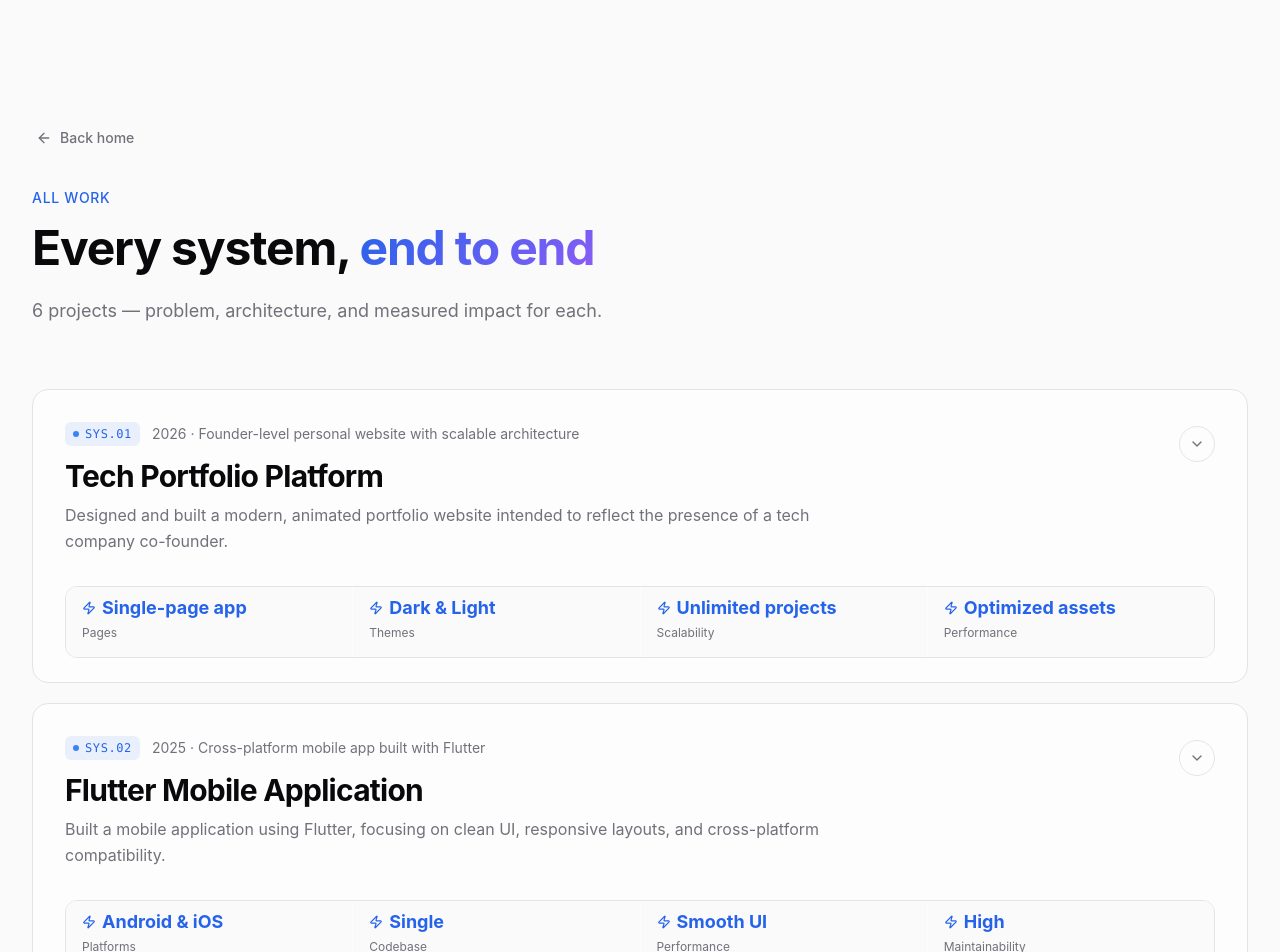
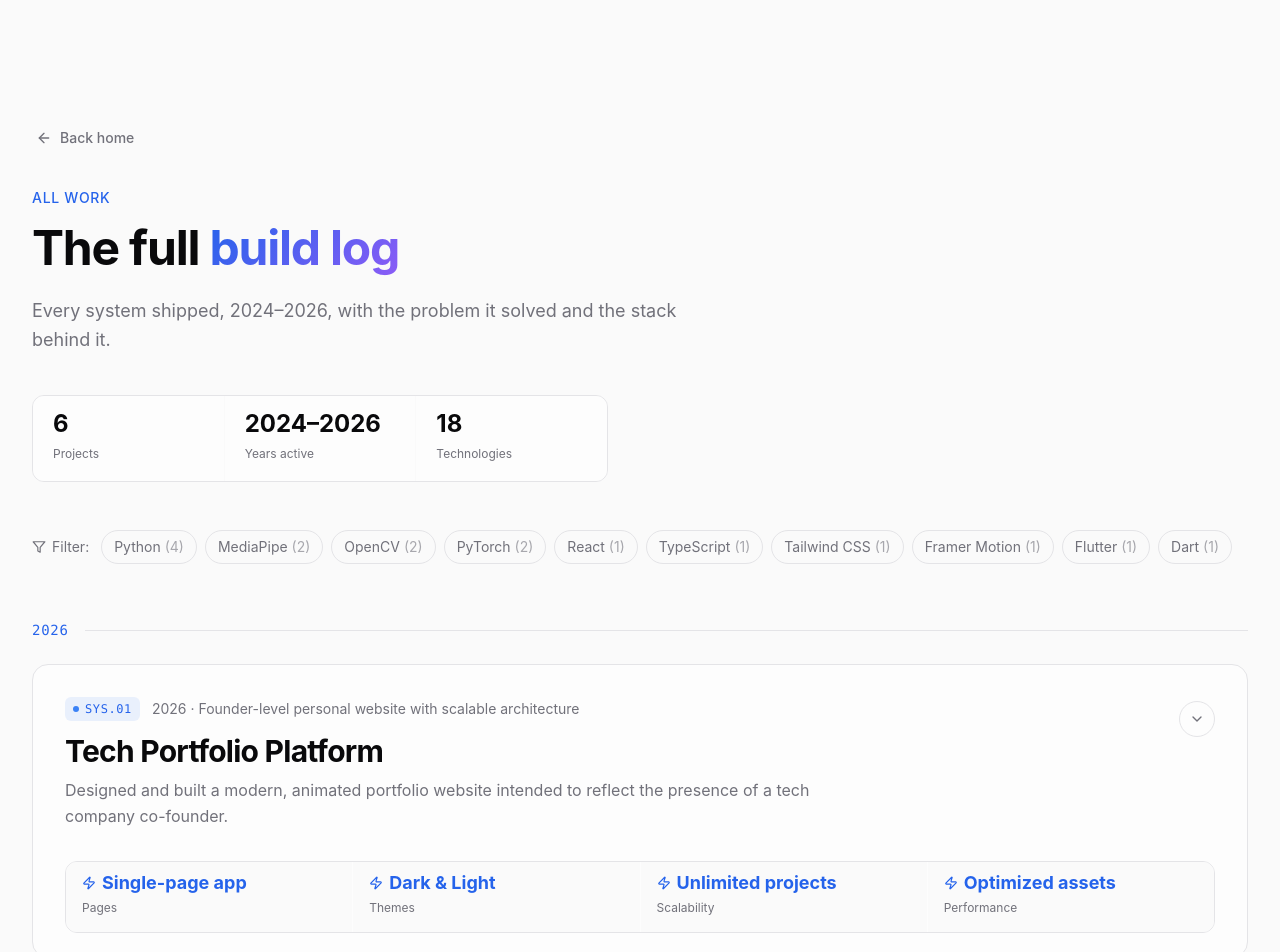
Before and after one commit to chris008123/portfolio, a Next.js app: page /projects in a window 1280 px wide. Shown: the top 952 px of the page. Built offline with nearby package versions, Linux system fonts and the light colour scheme.

Commit message:
Refactoring pages

```diff
--- a/src/app/projects/page.tsx
+++ b/src/app/projects/page.tsx
@@ -1,21 +1,60 @@
-// Save this file as: app/projects/page.tsx
+// Save this file as: src/app/projects/page.tsx
 
-import type { Metadata } from 'next'
+'use client'
+
+import { useMemo, useState } from 'react'
 import Link from 'next/link'
-import { ArrowLeft } from 'lucide-react'
+import { motion } from 'framer-motion'
+import { ArrowLeft, Filter, X } from 'lucide-react'
 import projectsData from '@/data/projects.json'
 import ProjectCard, { Project } from '@/components/ProjectCard'
 
-export const metadata: Metadata = {
-  title: 'Projects | Chris Aidoo',
-  description: 'A full look at the systems and products Chris Aidoo has built and shipped.',
+const containerVariants = {
+  hidden: {},
+  visible: { transition: { staggerChildren: 0.06 } },
+}
+
+const itemVariants = {
+  hidden: { opacity: 0, y: 20 },
+  visible: {
+    opacity: 1,
+    y: 0,
+    transition: { duration: 0.45, ease: [0.22, 1, 0.36, 1] },
+  },
 }
 
 export default function ProjectsPage() {
   const projects: Project[] = projectsData.projects as Project[]
+  const [activeTech, setActiveTech] = useState<string | null>(null)
+
+  // Every distinct technology across all projects, sorted by how often it appears
+  const techFrequency = useMemo(() => {
+    const counts = new Map<string, number>()
+    projects.forEach((p) => p.tech.forEach((t) => counts.set(t, (counts.get(t) ?? 0) + 1)))
+    return Array.from(counts.entries()).sort((a, b) => b[1] - a[1])
+  }, [projects])
+
+  const filteredProjects = useMemo(() => {
+    if (!activeTech) return projects
+    return projects.filter((p) => p.tech.includes(activeTech))
+  }, [projects, activeTech])
+
+  // Group by year, most recent first
+  const groupedByYear = useMemo(() => {
+    const groups = new Map<string, Project[]>()
+    filteredProjects.forEach((p) => {
+      const list = groups.get(p.year) ?? []
+      list.push(p)
+      groups.set(p.year, list)
+    })
+    return Array.from(groups.entries()).sort((a, b) => Number(b[0]) - Number(a[0]))
+  }, [filteredProjects])
+
+  const years = projects.map((p) => Number(p.year)).filter((n) => !Number.isNaN(n))
+  const yearSpan = years.length > 0 ? `${Math.min(...years)}–${Math.max(...years)}` : ''
 
   return (
-    <main className="py-24 lg:py-32">
+    <main className="py-24 lg:py-32 min-h-screen">
       <div className="max-w-7xl mx-auto px-6 lg:px-8">
         <Link
           href="/#projects"
@@ -25,23 +64,102 @@ export default function ProjectsPage() {
           Back home
         </Link>
 
-        <div className="mb-16">
+        {/* Header */}
+        <div className="mb-10">
           <span className="text-sm font-medium text-blue-600 dark:text-blue-400 uppercase tracking-wider mb-4 block">
             All Work
           </span>
           <h1 className="text-4xl lg:text-5xl font-bold mb-6 tracking-tight">
-            Every system, <span className="gradient-text">end to end</span>
+            The full <span className="gradient-text">build log</span>
           </h1>
           <p className="text-lg text-light-textMuted dark:text-dark-textMuted max-w-2xl leading-relaxed">
-            {projects.length} projects — problem, architecture, and measured impact for each.
+            Every system shipped, {yearSpan ? `${yearSpan}, ` : ''}with the problem it solved and the
+            stack behind it.
           </p>
         </div>
 
-        <div className="space-y-5">
-          {projects.map((project, index) => (
-            <ProjectCard key={project.id} project={project} index={index} variant="full" />
+        {/* Stats strip */}
+        <div className="grid grid-cols-3 gap-px rounded-xl overflow-hidden border border-light-border dark:border-dark-border mb-12 max-w-xl">
+          <div className="bg-light-surface/70 dark:bg-dark-surface/60 px-5 py-4">
+            <div className="text-2xl font-bold leading-none mb-1">{projects.length}</div>
+            <span className="text-xs text-light-textMuted dark:text-dark-textMuted">Projects</span>
+          </div>
+          <div className="bg-light-surface/70 dark:bg-dark-surface/60 px-5 py-4">
+            <div className="text-2xl font-bold leading-none mb-1">{yearSpan || '—'}</div>
+            <span className="text-xs text-light-textMuted dark:text-dark-textMuted">Years active</span>
+          </div>
+          <div className="bg-light-surface/70 dark:bg-dark-surface/60 px-5 py-4">
+            <div className="text-2xl font-bold leading-none mb-1">{techFrequency.length}</div>
+            <span className="text-xs text-light-textMuted dark:text-dark-textMuted">Technologies</span>
+          </div>
+        </div>
+
+        {/* Tech filter */}
+        <div className="flex flex-wrap items-center gap-2 mb-14">
+          <span className="inline-flex items-center gap-1.5 text-sm text-light-textMuted dark:text-dark-textMuted mr-1">
+            <Filter className="w-3.5 h-3.5" />
+            Filter:
+          </span>
+          {techFrequency.slice(0, 10).map(([tech, count]) => (
+            <button
+              key={tech}
+              onClick={() => setActiveTech(activeTech === tech ? null : tech)}
+              className={`px-3 py-1.5 rounded-full text-sm border transition-colors duration-200 focus-visible:outline-none focus-visible:ring-2 focus-visible:ring-blue-500/60
+                ${activeTech === tech
+                  ? 'bg-blue-600 dark:bg-blue-500 border-blue-600 dark:border-blue-500 text-white'
+                  : 'bg-light-bg dark:bg-dark-bg border-light-border dark:border-dark-border text-light-textMuted dark:text-dark-textMuted hover:border-blue-500/30 dark:hover:border-blue-400/30'
+                }`}
+            >
+              {tech} <span className="opacity-60">({count})</span>
+            </button>
           ))}
+          {activeTech && (
+            <button
+              onClick={() => setActiveTech(null)}
+              className="inline-flex items-center gap-1 text-sm text-light-textMuted dark:text-dark-textMuted hover:text-red-500 transition-colors px-2 py-1.5"
+            >
+              <X className="w-3.5 h-3.5" />
+              Clear
+            </button>
+          )}
         </div>
+
+        {/* Grouped project list */}
+        {groupedByYear.length === 0 ? (
+          <p className="text-light-textMuted dark:text-dark-textMuted">
+            No projects match that filter.
+          </p>
+        ) : (
+          <div className="space-y-16">
+            {groupedByYear.map(([year, yearProjects]) => (
+              <div key={year}>
+                <div className="flex items-center gap-4 mb-6">
+                  <h2 className="text-sm font-mono tracking-wider text-blue-600 dark:text-blue-400 shrink-0">
+                    {year}
+                  </h2>
+                  <div className="h-px flex-1 bg-light-border dark:bg-dark-border" />
+                </div>
+
+                <motion.div
+                  variants={containerVariants}
+                  initial="hidden"
+                  whileInView="visible"
+                  viewport={{ once: true, margin: '-80px' }}
+                  className="space-y-5"
+                >
+                  {yearProjects.map((project) => {
+                    const globalIndex = projects.findIndex((p) => p.id === project.id)
+                    return (
+                      <motion.div key={project.id} variants={itemVariants}>
+                        <ProjectCard project={project} index={globalIndex} variant="full" />
+                      </motion.div>
+                    )
+                  })}
+                </motion.div>
+              </div>
+            ))}
+          </div>
+        )}
       </div>
     </main>
   )
```
